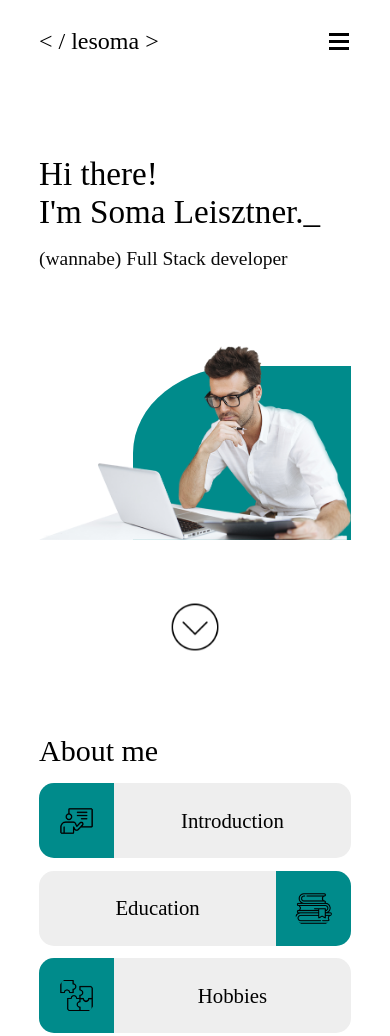
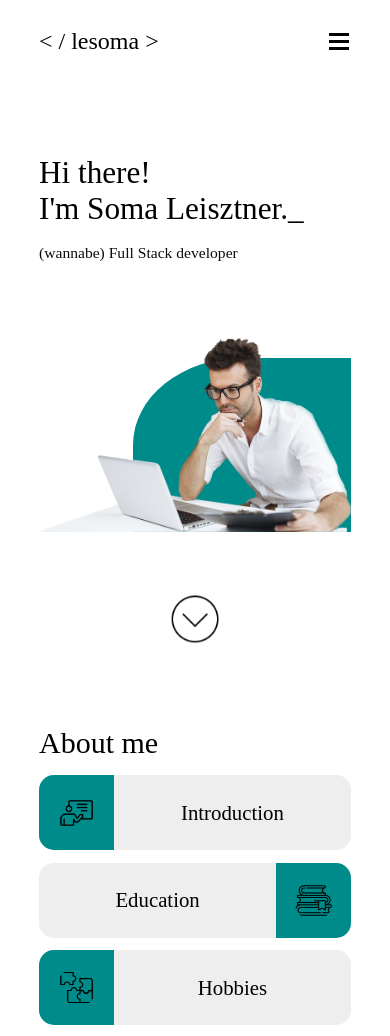
Before and after one commit to lesoma/lesoma.github.io, a plain HTML site: page index.html in a window 390 px wide. Shown: the top 1036 px of the page. Drawn offline with Linux system fonts and the light colour scheme.

Commit message:
Update header.css

```diff
--- a/header.css
+++ b/header.css
@@ -9,6 +9,7 @@
 
 .flex-item-left p {
     font-size: 1.3em;
+    font-size: 1.5vw;
 }
 
 #name {
@@ -28,7 +29,7 @@
 
 #greeting, #name {
     font-size: 3.2em;
-    font-size: 3vw;
+    font-size: 3.5vw;
 }
 
 @keyframes fade-in-up {
@@ -65,12 +66,12 @@
         /* font-size: 2.0em;
         font-size: 1.4em;
         font-size: 1.8vw; */
-        font-size: 7vw;
+        font-size: 8vw;
     }
 
     .flex-item-left p {
         /* font-size: 1.2em; */
-        font-size: 3vw;
+        font-size: 4vw;
     }
 
     .header-container {
@@ -97,14 +98,14 @@
 @media (max-width: 550px) {
     #greeting, #name {
         /* font-size: 2.8em; */
-        font-size: 7vw;
+        /* font-size: 7vw; */
     }
 }
 
 @media (max-width: 500px) {
     #greeting, #name {
         /* font-size: 2.6em; */
-        font-size: 7.5vw;
+        /* font-size: 7.5vw; */
     }
 }
 
@@ -113,7 +114,7 @@
         /* font-size: 2.3em;
         font-size: 1.6em;
         font-size: 2vw; */
-        font-size: 8vw;
+        /* font-size: 8vw; */
     }
 }
 
@@ -122,12 +123,12 @@
         /* font-size: 2.0em;
         font-size: 1.4em;
         font-size: 1.8vw; */
-        font-size: 8.5vw;
+        /* font-size: 8.5vw; */
     }
 
     .flex-item-left p {
         /* font-size: 1.2em; */
-        font-size: 5vw;
+        /* font-size: 5vw; */
     }
 }
 
@@ -136,7 +137,7 @@
         /* font-size: 1.8em;
         font-size: 1.2em;
         font-size: 1.6vw; */
-        font-size: 6vw;
+        /* font-size: 8vw; */
     }
 
     .flex-item-left p {
```
